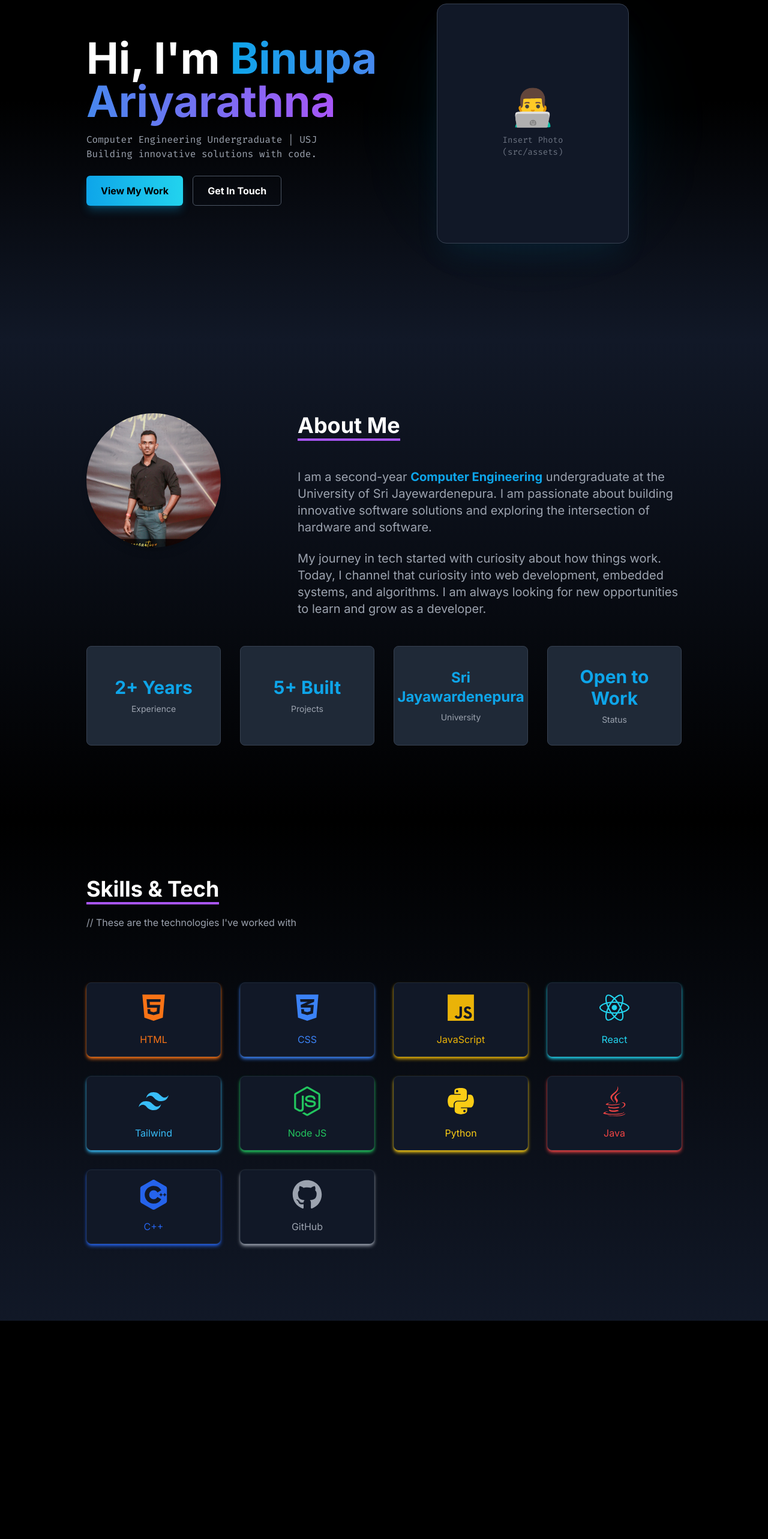
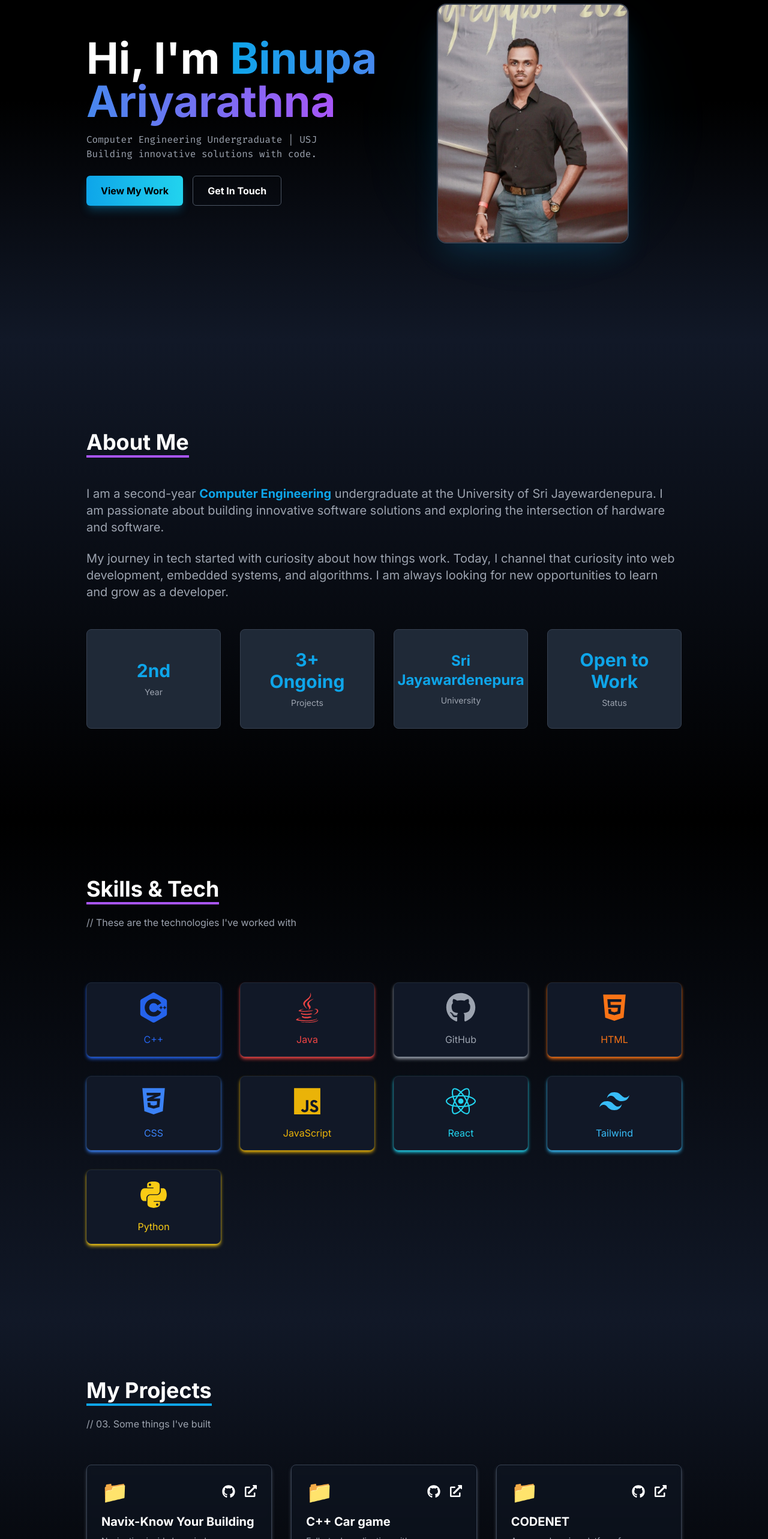
Before and after one commit to Binupa-21/Portfolio-Website, a React (Vite) app: page / in a window 1280 px wide. Shown: the part 234-2800 px from the top of the page at 60% size. Built offline with nearby package versions, Linux system fonts and the light colour scheme.

Commit message:
Upto Footer added.

```diff
--- a/src/App.jsx
+++ b/src/App.jsx
@@ -2,6 +2,9 @@ import Navbar from "./components/Navbar";
 import Hero from "./components/Hero";
 import About from "./components/About";
 import Skills from "./components/Skills";
+import Projects from "./components/Projects";
+import Contact from "./components/Contact";
+import Footer from "./components/Footer";
 
 function App() {
   return (
@@ -10,9 +13,9 @@ function App() {
       <Hero />
       <About />
       <Skills />
-
-      {/* Spacer for next steps */}
-      <div className="h-screen bg-black"></div>
+      <Projects />
+      <Contact />
+      <Footer />
     </div>
   );
 }
--- a/src/components/About.jsx
+++ b/src/components/About.jsx
@@ -1,11 +1,10 @@
 import React from "react";
 import { motion } from "framer-motion";
-import profile from "../assets/profile-photo.jpg.jpg";
 
 const About = () => {
   const stats = [
-    { title: "Experience", val: "2+ Years" },
-    { title: "Projects", val: "5+ Built" },
+    { title: "Year", val: "2nd" },
+    { title: "Projects", val: "3+ Ongoing" },
     { title: "University", val: (<><span className="block">Sri</span><span className="block whitespace-nowrap">Jayawardenepura</span></>) },
     { title: "Status", val: "Open to Work" }
   ];
@@ -13,12 +12,6 @@ const About = () => {
   return (
     <div name="about" className="w-full h-screen bg-gradient-to-b from-gray-900 to-black text-white">
       <div className="max-w-screen-lg p-4 mx-auto flex flex-col justify-center w-full h-full">
-        <div className="w-full md:flex md:items-start md:gap-8">
-          <div className="w-full md:w-1/3 flex justify-center md:justify-start mb-6 md:mb-0">
-            <img src={profile} alt="Profile" className="w-40 h-40 md:w-56 md:h-56 rounded-full object-cover shadow-lg" />
-          </div>
-
-          <div className="w-full md:w-2/3">
         <div className="pb-8">
           <p className="text-4xl font-bold inline border-b-4 border-secondary">About Me</p>
         </div>
@@ -34,8 +27,6 @@ const About = () => {
           My journey in tech started with curiosity about how things work. Today, I channel that curiosity into web development,
           embedded systems, and algorithms. I am always looking for new opportunities to learn and grow as a developer.
         </p>
-          </div>
-        </div>
 
         {/* Stats / Info Grid */}
         <div className="grid grid-cols-2 md:grid-cols-4 gap-6 md:gap-8 mt-12">
--- /dev/null
+++ b/src/components/Contact.jsx
@@ -0,0 +1,57 @@
+import React from "react";
+
+const Contact = () => {
+  return (
+    <div name="contact" className="w-full h-screen bg-gradient-to-b from-black to-gray-900 p-4 text-white">
+      <div className="flex flex-col p-4 justify-center max-w-screen-lg mx-auto h-full">
+
+        <div className="pb-8 text-center">
+          <p className="text-4xl font-bold inline border-b-4 border-secondary">Get In Touch</p>
+          <p className="py-6 text-gray-400">// 04. Submit the form below to say hi</p>
+        </div>
+
+        <div className="flex justify-center items-center">
+          <form
+            action="https://getform.io/f/your-form-id-here"
+            method="POST"
+            className="flex flex-col w-full md:w-1/2 bg-gray-900/50 p-6 rounded-xl border border-gray-800 shadow-lg"
+          >
+            <input
+              type="text"
+              name="name"
+              placeholder="Enter your name"
+              className="p-3 bg-transparent border-2 border-gray-700 rounded-md text-white focus:outline-none focus:border-primary transition-colors"
+              required
+            />
+            <input
+              type="email"
+              name="email"
+              placeholder="Enter your email"
+              className="my-4 p-3 bg-transparent border-2 border-gray-700 rounded-md text-white focus:outline-none focus:border-primary transition-colors"
+              required
+            />
+            <textarea
+              name="message"
+              rows="8"
+              placeholder="Enter your message"
+              className="p-3 bg-transparent border-2 border-gray-700 rounded-md text-white focus:outline-none focus:border-primary transition-colors"
+              required
+            ></textarea>
+
+            <button className="text-black font-bold bg-gradient-to-r from-primary to-cyan-400 px-6 py-3 my-8 mx-auto flex items-center rounded-md hover:scale-105 duration-300 shadow-lg shadow-primary/30">
+              Let's Talk
+            </button>
+          </form>
+        </div>
+
+        {/* Terminal Text Decoration */}
+        <div className="hidden md:block mx-auto mt-10 text-xs font-mono text-gray-500">
+            <p>$ echo "Waiting for your message..."</p>
+        </div>
+
+      </div>
+    </div>
+  );
+};
+
+export default Contact;
--- /dev/null
+++ b/src/components/Footer.jsx
@@ -0,0 +1,25 @@
+import React from 'react';
+import { FaGithub, FaInstagram, FaLinkedin, FaTwitter } from 'react-icons/fa';
+
+const Footer = () => {
+  return (
+    <div className="w-full bg-gray-900 text-gray-400 py-8 border-t border-gray-800">
+      <div className="max-w-screen-lg mx-auto flex flex-col items-center justify-center px-4">
+
+        {/* Social Icons */}
+        <div className="flex space-x-6 mb-4">
+          <a href="https://github.com/Binupa-21" target="_blank" rel="noreferrer" className="hover:text-white hover:scale-110 duration-200"><FaGithub size={25} /></a>
+          <a href="https://www.linkedin.com/in/binupa-ariyarathna-4a98052b9/" target="_blank" rel="noreferrer" className="hover:text-white hover:scale-110 duration-200"><FaLinkedin size={25} /></a>
+          <a href="https://www.instagram.com/binupa.n_/" target="_blank" rel="noreferrer" className="hover:text-white hover:scale-110 duration-200"><FaInstagram size={25} /></a>
+        </div>
+
+        <p className="text-sm font-mono text-center">
+          Designed & Built by <span className="text-primary">Binupa Ariyarathna</span> | USJ
+        </p>
+        <p className="text-xs mt-2 text-gray-600">© 2025 All rights reserved.</p>
+      </div>
+    </div>
+  );
+};
+
+export default Footer;
--- a/src/components/Hero.jsx
+++ b/src/components/Hero.jsx
@@ -1,6 +1,8 @@
 import React from "react";
 import { motion } from "framer-motion";
 import { Link } from "react-scroll";
+
+import HeroImage from "../assets/hero.jpg";
 
 const Hero = () => {
   return (
@@ -71,17 +73,15 @@ const Hero = () => {
           transition={{ duration: 1 }}
           className="w-full md:w-1/2 mt-10 md:mt-0 relative flex justify-center"
         >
-          {/* Abstract Glow Background */}
           <div className="absolute top-1/2 left-1/2 -translate-x-1/2 -translate-y-1/2 w-64 h-64 bg-primary/20 rounded-full blur-[80px]"></div>
 
-          {/* Image Placeholder Box */}
-          <div className="relative z-10 w-64 h-80 md:w-80 md:h-[400px] bg-gray-900 border border-gray-700 rounded-2xl flex items-center justify-center shadow-2xl shadow-primary/10">
-            <div className="text-center p-4">
-              <div className="text-6xl mb-4">👨‍💻</div>
-              <p className="text-gray-500 font-mono text-sm">
-                Insert Photo<br/>(src/assets)
-              </p>
-            </div>
+          {/* 👇 REAL PHOTO DISPLAY */}
+          <div className="relative z-10 w-64 h-80 md:w-80 md:h-[400px] rounded-2xl overflow-hidden border-2 border-gray-700 shadow-2xl shadow-primary/20">
+             <img
+               src={HeroImage}
+               alt="My Profile"
+               className="w-full h-full object-cover hover:scale-105 duration-500"
+             />
           </div>
         </motion.div>
       </div>
--- /dev/null
+++ b/src/components/Projects.jsx
@@ -0,0 +1,76 @@
+import React from "react";
+import { FaGithub, FaExternalLinkAlt } from "react-icons/fa";
+
+const Projects = () => {
+  // 📝 EDIT THIS ARRAY WITH YOUR REAL PROJECTS LATER
+  const projects = [
+    {
+      id: 1,
+      title: "Navix-Know Your Building",
+      desc: "Navigation inside large indoor buildings like universities, hospitals, shopping malls is often confusing because traditional GPS does not work inside buildings. NAVIX addreses this issue by AR and spatial mapping. It can guide users through a virtual line rendered on the floor through the device camera. It prioritizes ramps, elevators and wide corridors avoiding stairs.",
+      tech: ["Kotlin", "AR Core", "Firebase"],
+      code: "https://github.com/Binupa-21/Navix.git"
+    },
+    {
+      id: 2,
+      title: "C++ Car game",
+      desc: "Full-stack application with user authentication, product management, and Stripe payments.",
+      tech: ["C++", "SFML", "OOP"],
+      code: "https://github.com/Binupa-21/C-car-game.git",
+    },
+    {
+      id: 3,
+      title: "CODENET",
+      desc: "A comprehensive platform for developers to showcase, share, and discover coding projects. Built with Spring Boot, MongoDB, Clerk Authentication, and Ballerina webhook services.",
+      tech: ["HTML", "CSS", "Java Script"],
+      code: "https://github.com/guidance-ss5/Codenet.git",
+    },
+  ];
+
+  return (
+    <div name="projects" className="w-full bg-gradient-to-b from-gray-900 to-black text-white py-20">
+      <div className="max-w-screen-lg p-4 mx-auto flex flex-col justify-center w-full h-full">
+
+        {/* Header */}
+        <div className="pb-8">
+          <p className="text-4xl font-bold inline border-b-4 border-primary">My Projects</p>
+          <p className="py-6 text-gray-400">// 03. Some things I've built</p>
+        </div>
+
+        {/* Grid */}
+        <div className="grid sm:grid-cols-2 md:grid-cols-3 gap-8 px-12 sm:px-0">
+          {projects.map(({ id, title, desc, tech, code, demo }) => (
+            <div
+              key={id}
+              className="shadow-md shadow-gray-600 rounded-lg p-6 border border-gray-700 bg-gray-900/50 backdrop-blur-sm hover:shadow-primary/50 hover:-translate-y-2 duration-300"
+            >
+              {/* Card Header (Icon + Links) */}
+              <div className="flex justify-between items-center mb-4">
+                 <div className="text-4xl text-primary">📁</div>
+                 <div className="flex gap-4">
+                    <a href={code} target="_blank" rel="noreferrer" className="hover:text-primary transition-colors"><FaGithub size={22}/></a>
+                    <a href={demo} target="_blank" rel="noreferrer" className="hover:text-primary transition-colors"><FaExternalLinkAlt size={20}/></a>
+                 </div>
+              </div>
+
+              {/* Content */}
+              <h3 className="text-xl font-bold mb-2 group-hover:text-primary duration-300">{title}</h3>
+              <p className="text-gray-400 text-sm mb-4 h-20 overflow-hidden">{desc}</p>
+
+              {/* Tech Stack Tags */}
+              <div className="flex flex-wrap gap-2 mt-auto">
+                {tech.map((t, index) => (
+                  <span key={index} className="text-xs font-mono text-primary bg-primary/10 px-2 py-1 rounded">
+                    {t}
+                  </span>
+                ))}
+              </div>
+            </div>
+          ))}
+        </div>
+      </div>
+    </div>
+  );
+};
+
+export default Projects;
--- a/src/components/Skills.jsx
+++ b/src/components/Skills.jsx
@@ -4,16 +4,15 @@ import { SiTailwindcss, SiCplusplus } from "react-icons/si";
 
 const Skills = () => {
   const techs = [
+    { id: 9, src: <SiCplusplus size={50} />, title: "C++", style: "shadow-blue-600 text-blue-600" },
+    { id: 8, src: <FaJava size={50} />, title: "Java", style: "shadow-red-500 text-red-500" },
+    { id: 10, src: <FaGithub size={50} />, title: "GitHub", style: "shadow-gray-400 text-gray-400" },
     { id: 1, src: <FaHtml5 size={50} />, title: "HTML", style: "shadow-orange-500 text-orange-500" },
     { id: 2, src: <FaCss3Alt size={50} />, title: "CSS", style: "shadow-blue-500 text-blue-500" },
     { id: 3, src: <FaJs size={50} />, title: "JavaScript", style: "shadow-yellow-500 text-yellow-500" },
     { id: 4, src: <FaReact size={50} />, title: "React", style: "shadow-cyan-400 text-cyan-400" },
     { id: 5, src: <SiTailwindcss size={50} />, title: "Tailwind", style: "shadow-sky-400 text-sky-400" },
-    { id: 6, src: <FaNodeJs size={50} />, title: "Node JS", style: "shadow-green-500 text-green-500" },
     { id: 7, src: <FaPython size={50} />, title: "Python", style: "shadow-yellow-400 text-yellow-400" },
-    { id: 8, src: <FaJava size={50} />, title: "Java", style: "shadow-red-500 text-red-500" },
-    { id: 9, src: <SiCplusplus size={50} />, title: "C++", style: "shadow-blue-600 text-blue-600" },
-    { id: 10, src: <FaGithub size={50} />, title: "GitHub", style: "shadow-gray-400 text-gray-400" },
   ];
 
   return (
```
Also changed, not shown: src/assets/hero.jpg (added), src/assets/profile-photo.jpg.jpg (deleted). Lines whose indentation alone changed are shown as unchanged.
